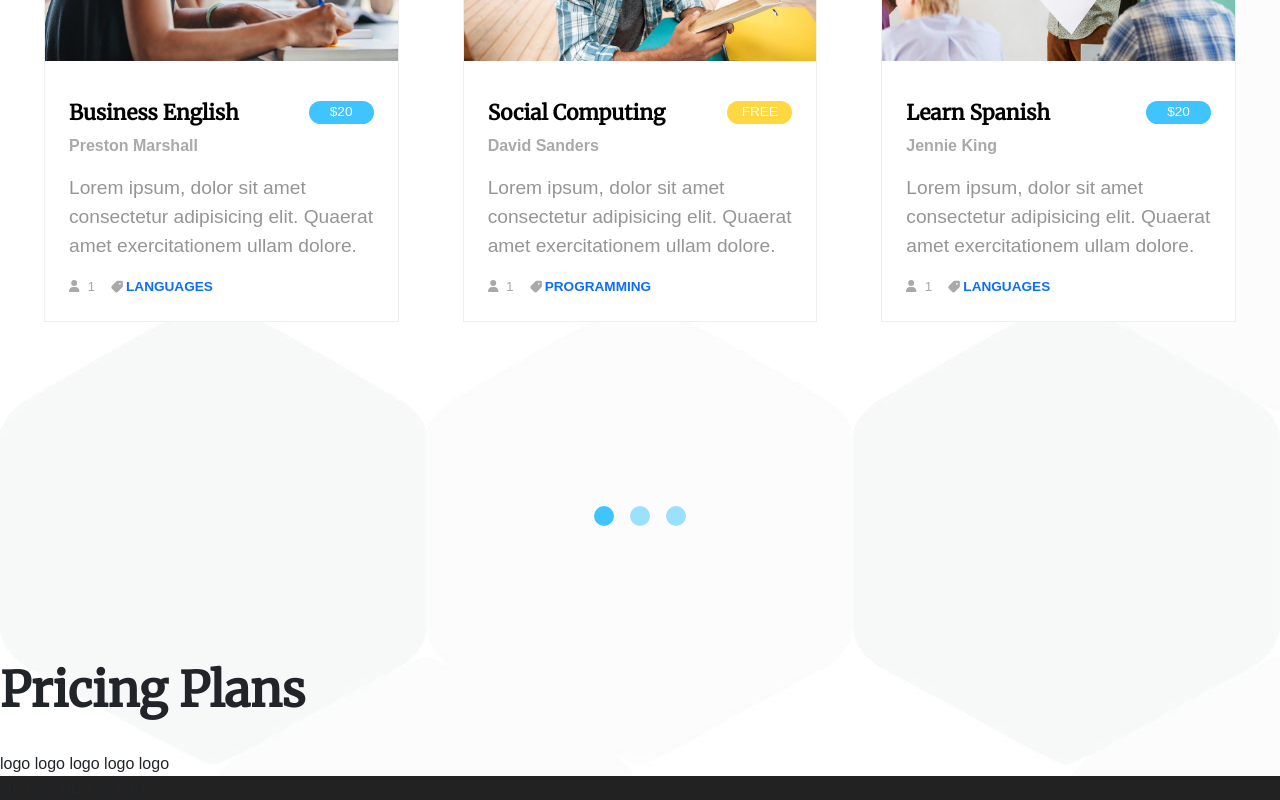
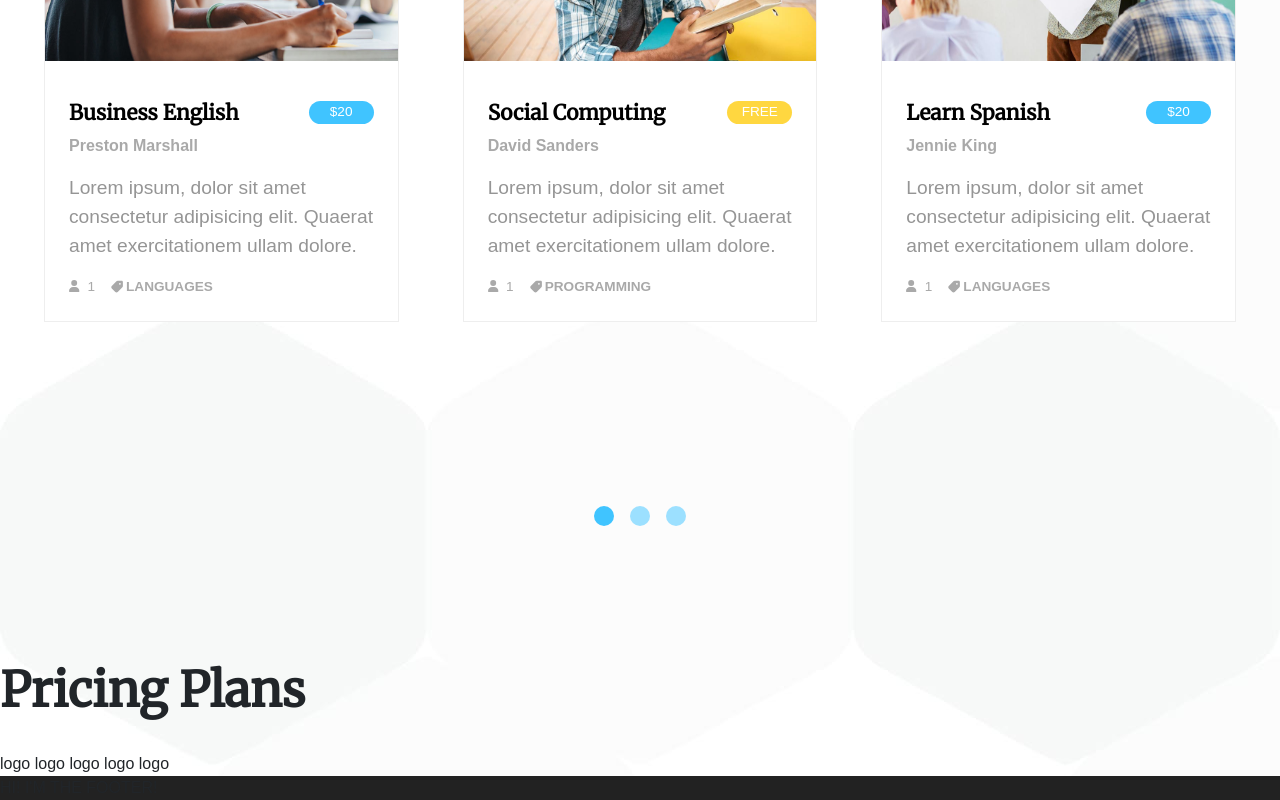
Before and after one commit to carloeusebi/proj-html-vuejs, a Vue app: page / in a window 1280 px wide. Shown: the part 4924-5724 px from the top of the page. Built offline with nearby package versions, Linux system fonts and the light colour scheme.

Commit message:
Fixed wrong color on card type

```diff
--- a/src/components/main/MainCoursesCard.vue
+++ b/src/components/main/MainCoursesCard.vue
@@ -143,14 +143,15 @@ p {
 }
 
 .tags {
+	font-size: 0.85rem;
 	color: $text-light-gray;
-	font-size: 0.85rem;
 }
 
 .card-type {
 	text-transform: uppercase;
 	margin-left: 0.2rem;
 	font-weight: 900;
+	color: $text-light-gray;
 
 	&:hover {
 		color: $text-hover-gray;
```
